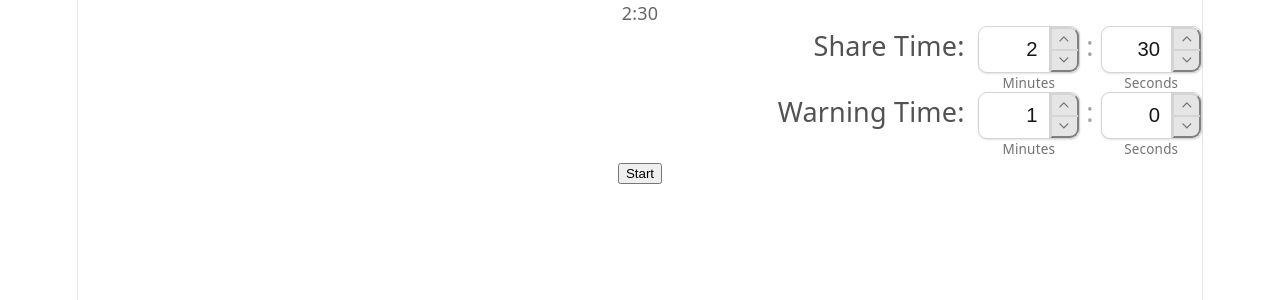
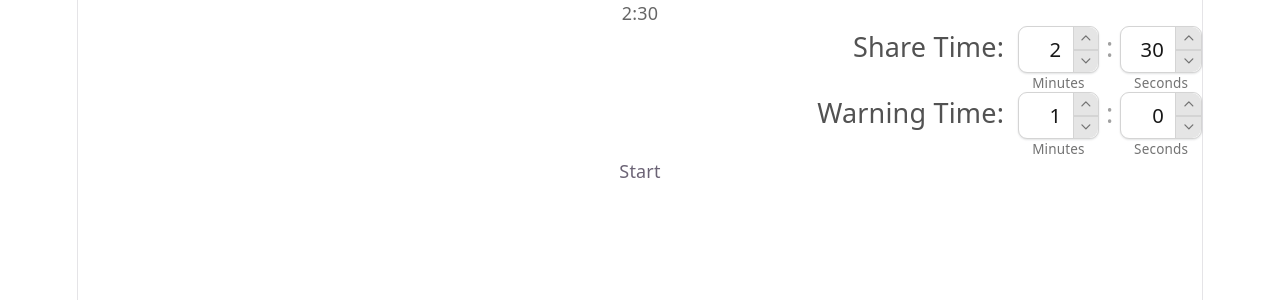
Before and after one commit to casewalker/timekeeper, a React (Vite) app: page / in a window 1280 px wide. Shown: the top 300 px of the page. Built offline with nearby package versions, Linux system fonts and the light colour scheme.

Commit message:
Fix tailwind import in CSS, cleanup useless CSS

```diff
--- a/src/components/NumberField.tsx
+++ b/src/components/NumberField.tsx
@@ -63,7 +63,7 @@ export default function NumberField({
   const unitClasses = `${unitBase} ${disabled ? unitDisabled : unitEnabled}`;
 
   const inputClasses =
-    "w-12 border-0 bg-transparent py-1.5 pr-2.5 pl-1 text-right text-lg " +
+    "w-12 py-1.5 pr-2.5 pl-1 text-right text-lg " +
     "tabular-nums outline-none disabled:cursor-not-allowed " +
     (disabled
       ? "text-neutral-400 dark:text-neutral-600"
--- a/src/components/TimerController.tsx
+++ b/src/components/TimerController.tsx
@@ -60,7 +60,7 @@ export default function TimerController({
 
   return (
     <fieldset
-      className="relative m-0 min-w-0 border-0 p-0"
+      className="relative min-w-0"
       disabled={disabled}
       aria-describedby={error ? errorId : undefined}
     >
--- a/src/index.css
+++ b/src/index.css
@@ -1,6 +1,5 @@
 @layer theme, base, components, utilities;
-@import "tailwindcss/theme.css" layer(theme);
-@import "tailwindcss/utilities.css" layer(utilities);
+@import "tailwindcss";
 
 :root {
   --text: #6b6375;
```
